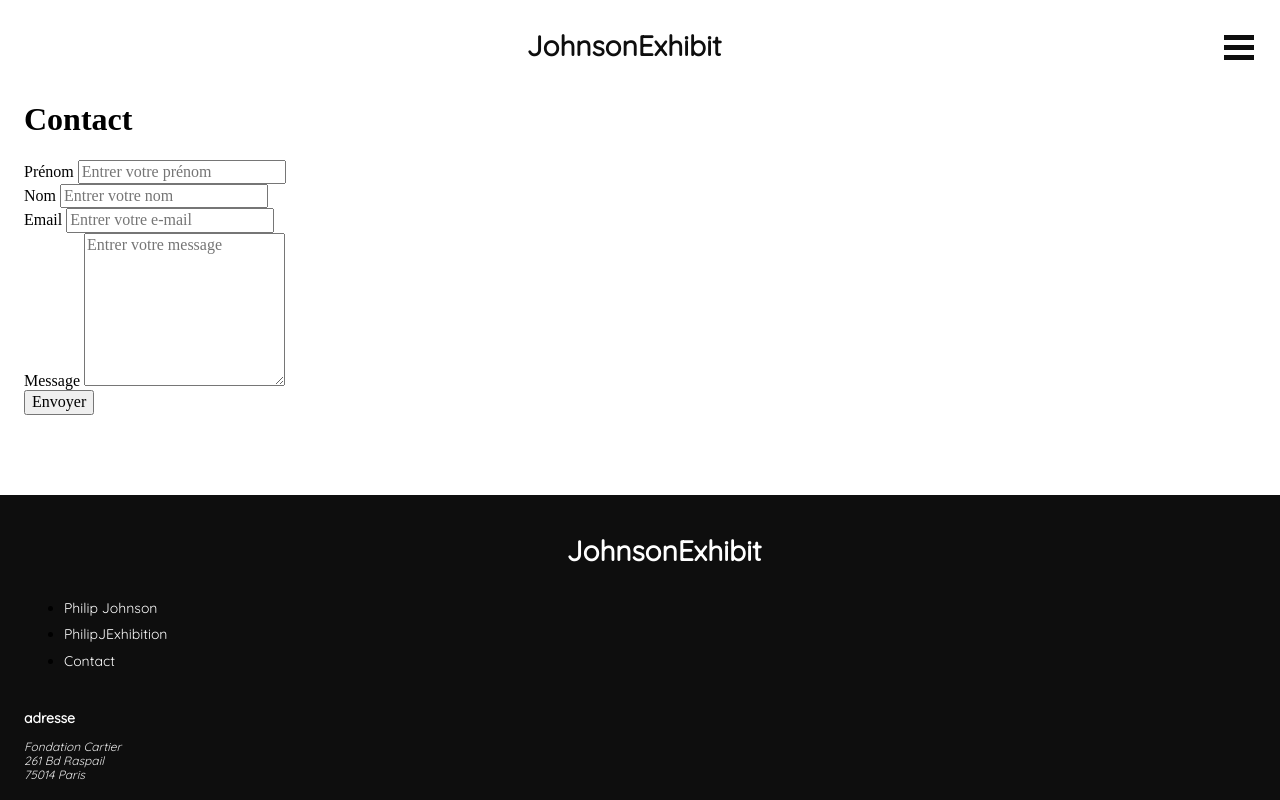
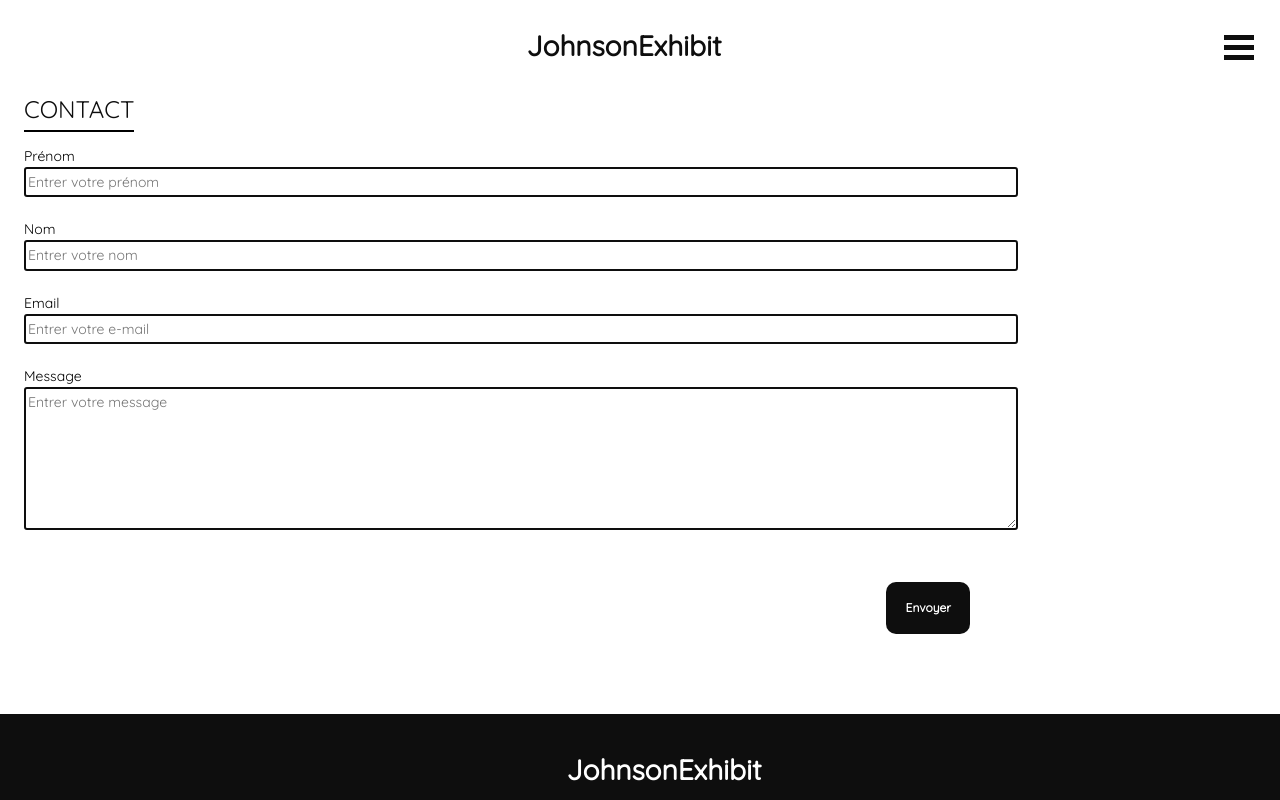
Before and after one commit to MMI-SAE-105/2023-sae-105-ethanTouitou, a plain HTML site: page fr/contact.html in a window 1280 px wide. Shown: the top 800 px of the page. Drawn offline with nearby package versions, Linux system fonts and the light colour scheme.

Commit message:
CSS page contact

```diff
--- a/fr/contact.html
+++ b/fr/contact.html
@@ -38,7 +38,7 @@
     </header>
 
     <main class="container">
-        <h1>Contact</h1>
+        <h1 class="article__title linetitle">Contact</h1>
         <form action="#">
             <div>
                 <label class="contact__form-label" for="name">Prénom</label>
--- /dev/null
+++ b/src/css/layout/article.css
@@ -0,0 +1,25 @@
+.article__title {
+    font-size: var(--heading-1);
+    font-family: var(--font-website);
+    font-weight: 500;
+    color: var(--noir);
+    text-align: center;
+}
+
+.linetitle {
+    text-decoration: none;
+    text-transform: uppercase;
+    position: relative;
+    display: inline-block;
+    padding-bottom: var(--space1x);
+}
+
+.linetitle::after {
+    content: "";
+    position: absolute;
+    bottom: 0;
+    left: 0;
+    width: 100%;
+    height: 2px;
+    background-color: black;
+}
--- a/src/css/pages/contact.css
+++ b/src/css/pages/contact.css
@@ -0,0 +1,34 @@
+.contact__form-label {
+    display: block;
+    font-family: var(--font-website);
+    font-weight: 500;
+    font-size: var(--heading-3);
+    margin-bottom: 0.2rem;
+}
+
+.contact__form-input {
+    font-family: var(--font-website);
+    font-weight: 500;
+    font-size: var(--heading-3);
+    width: 80%;
+    margin-bottom: 1.5rem;
+    border-radius: 3px;
+    border: 2px solid var(--noir);
+    padding-top: 5px;
+    padding-bottom: 5px;
+}
+
+.contact__form-button {
+    padding: 1.2rem;
+    margin-top: 1.5rem;
+    font-size: var(--button);
+    font-family: var(--font-website);
+    font-weight: 700;
+    margin-left: 70%;
+    color: var(--blanc);
+    background-color: var(--noir);
+    border-radius: 10px;
+    border: 1px solide var(--noir);
+    text-align: center;
+    cursor: pointer;
+}
--- a/src/css/style.css
+++ b/src/css/style.css
@@ -19,4 +19,5 @@
 @import "/src/css/pages/contact.css";
 /*Layout*/
 @import "layout/menu.css";
-@import "layout/footer.css"
+@import "layout/footer.css";
+@import "layout/article.css"
```
